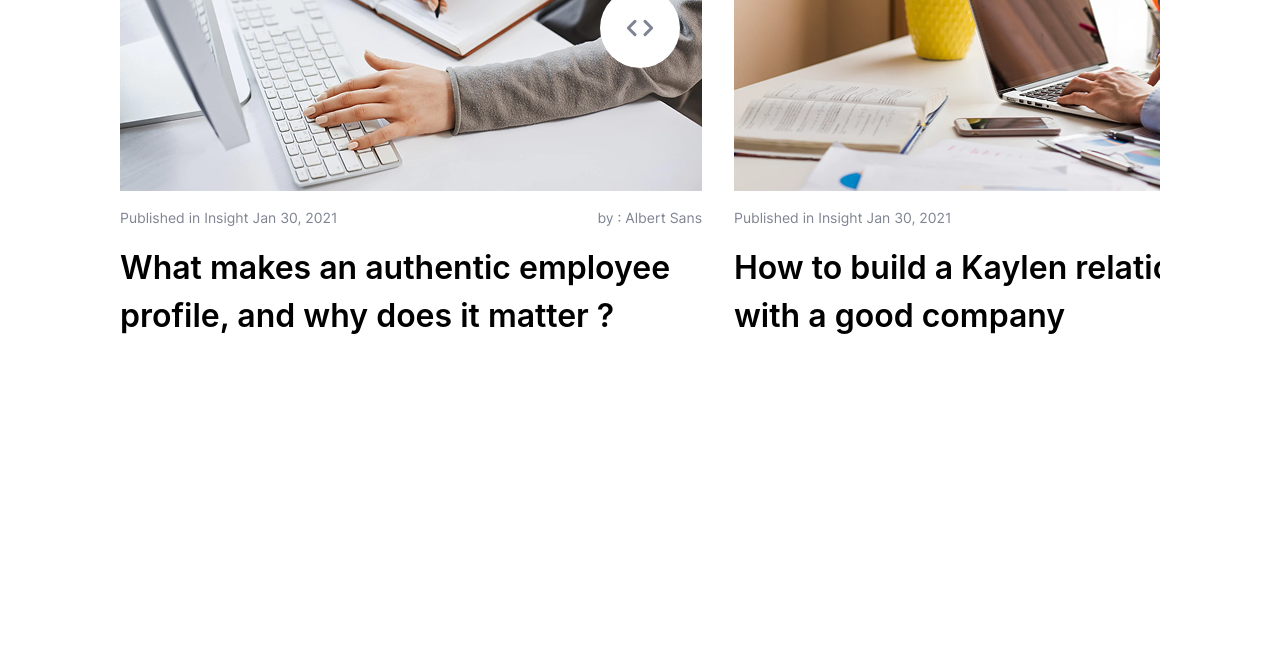
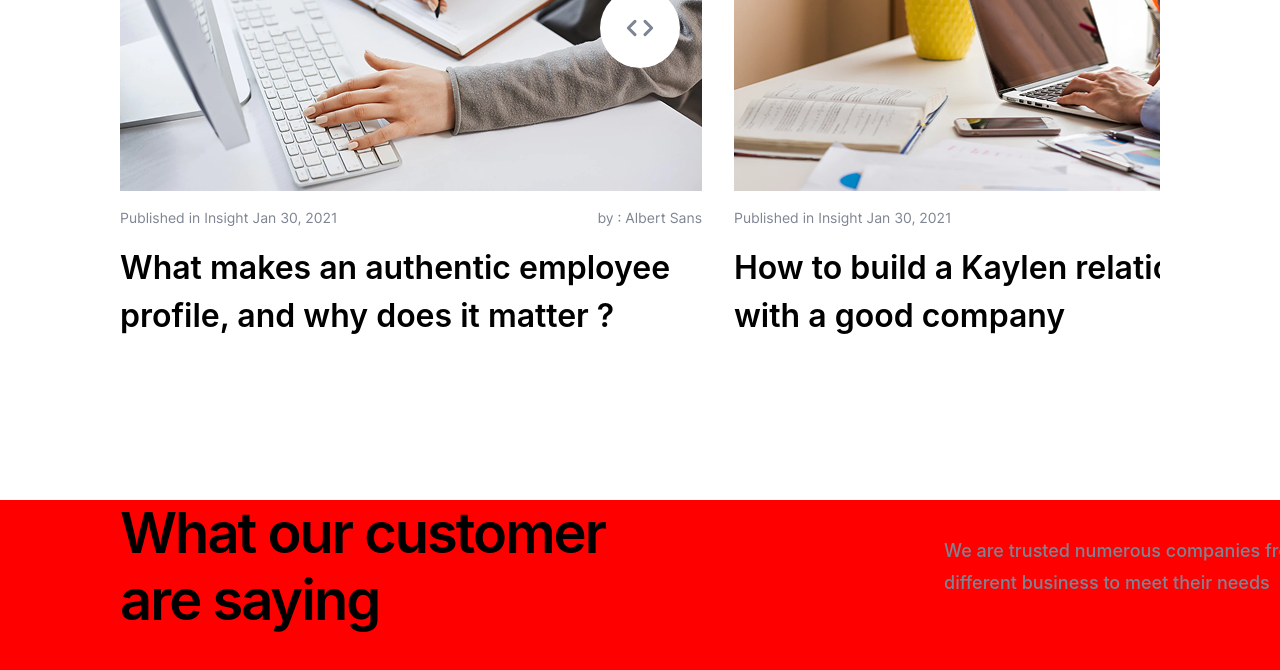
Before and after one commit to nvictoria18/Coca, a Next.js app: page /home in a window 1280 px wide. Shown: the part 6237-6907 px from the top of the page. Before the commit the page ends 6668 px from the top, so only its background shows below. Built offline with nearby package versions, Linux system fonts and the light colour scheme.

Commit message:
develop: testimonials

```diff
--- a/src/app/home/page.tsx
+++ b/src/app/home/page.tsx
@@ -8,6 +8,7 @@ import Strength from "./sectors/strength/Strength"
 import Partners from "./sectors/partners/Partners"
 import Services from "./sectors/services/Services"
 import Insight from "./sectors/insight/Insight"
+import Testimonials from "./sectors/testimonials/Testimonials"
 
 export default function Home() {
   return (
@@ -20,6 +21,7 @@ export default function Home() {
       <Partners />
       <Services />
       <Insight />
+      <Testimonials />
     </>
   )
 }
--- /dev/null
+++ b/src/app/home/sectors/testimonials/Testimonials.jsx
@@ -0,0 +1,30 @@
+import colors from "@/app/colors";
+import {
+    Block,
+    Text,
+} from "./Testimonials.style"
+import TitleOfHead from "@/components/ui/TitleOfHead/TitleOfHead";
+import TextContent from "@/components/ui/TextContent/TextContent"
+
+const Testimonials = () => {
+    return (
+        <Block>
+            <Text>
+                <TitleOfHead
+                    color={colors.black}
+                    width={530}
+                >
+                    What our customer are saying
+                </TitleOfHead>
+                <TextContent
+                    width={376}
+                    height={64}
+                    color={colors.grayColor}
+                    lineHeight={"32px"}          >
+                    We are trusted numerous companies from different business to meet their needs
+                </TextContent>
+            </Text>
+        </Block>)
+}
+
+export default Testimonials;
--- /dev/null
+++ b/src/app/home/sectors/testimonials/Testimonials.style.ts
@@ -0,0 +1,22 @@
+import styled from "styled-components";
+import Bg from "@/image/comments-bg.svg"
+
+export const Block = styled.div`
+    height: 769px;
+    width: 100%;
+    background-color: red;
+    background-image: url(${Bg});
+    background-repeat: no-repeat;
+    background-size: contain; // Добавьте это свойство
+`
+
+export const Text = styled.div`
+    display: flex;
+    justify-content: space-between;
+    margin-top: 69px;
+    margin-left: 120px;
+    margin-right: 120px;
+    align-items: center;
+    width: 1200px;
+    height: 134px;
+`
```
Also changed, not shown: src/image/comments-bg.svg (added).
